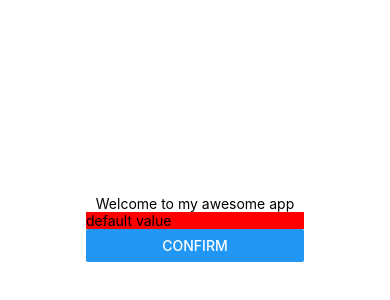
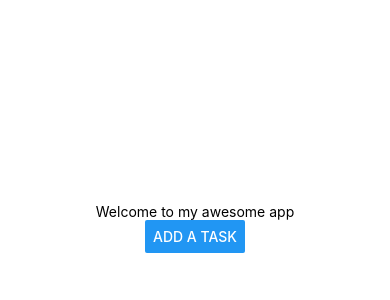
Before and after one commit to jingjing515/test, a React Native app: screen / in a window 390 px wide. Shown: the part 194-494 px from the top of the page. Built offline with nearby package versions, Linux system fonts and the light colour scheme.

Commit message:
adds modal and confirm and cancel button in input

```diff
--- a/App.js
+++ b/App.js
@@ -1,22 +1,41 @@
 import { StatusBar } from "expo-status-bar";
 import { useState } from "react";
-import { StyleSheet, Text, TextInput, View } from "react-native";
+import { Button, StyleSheet, Text, TextInput, View } from "react-native";
 import Header from "./components/Header";
 import Input from "./components/Input";
 
 export default function App() {
   const name = "my awesome app";
   const [enteredText, setEnteredText] = useState();
+  const [modalVisible, setModalVisible] = useState(false);
 
   function onTextEntered(changedText) {
     setEnteredText(changedText);
+    setModalVisible(false);
   }
 
+  function onCancel() {
+    setModalVisible(false);
+  }
+  // function onAddTaskPress() {
+  //   setModalVisible(true);
+  // }
   return (
     <View style={styles.container}>
       <StatusBar style="auto" />
       <Header appName={name} />
-      <Input sendChangedText={onTextEntered} />
+      {/* pass modalVisible as prop to Input.js */}
+      <Input
+        modalIsVisible={modalVisible}
+        sendChangedText={onTextEntered}
+        cancelPressed={onCancel}
+      />
+      <Button
+        title="Add A Task"
+        onPress={() => {
+          setModalVisible(true);
+        }}
+      />
       <Text>{enteredText}</Text>
     </View>
   );
--- a/components/Input.js
+++ b/components/Input.js
@@ -1,7 +1,12 @@
-import { View, TextInput, Button } from "react-native";
+import { View, TextInput, Button, Modal, StyleSheet } from "react-native";
 import { useState } from "react";
 
-export default function Input({ sendChangedText }) {
+// Receive modalVisible in props
+export default function Input({
+  sendChangedText,
+  modalIsVisible,
+  cancelPressed,
+}) {
   const [text, setText] = useState("default value");
   function changeText(changedText) {
     setText(changedText);
@@ -10,7 +15,9 @@ export default function Input({ sendChangedText }) {
   //   sendChangedText(text);
   // }
   return (
-    <View>
+    // use the received prop in visible prop of Modal
+    <Modal visible={modalIsVisible}>
+      <View style={styles.container}>
         <TextInput
           value={text}
           onChangeText={changeText}
@@ -23,6 +30,17 @@ export default function Input({ sendChangedText }) {
             setText("");
           }}
         />
+        <Button title="Cancel" onPress={cancelPressed} />
       </View>
+    </Modal>
   );
 }
+
+const styles = StyleSheet.create({
+  container: {
+    flex: 1,
+    backgroundColor: "#aaa",
+    alignItems: "center",
+    justifyContent: "center",
+  },
+});
```
Lines whose indentation alone changed are shown as unchanged.
